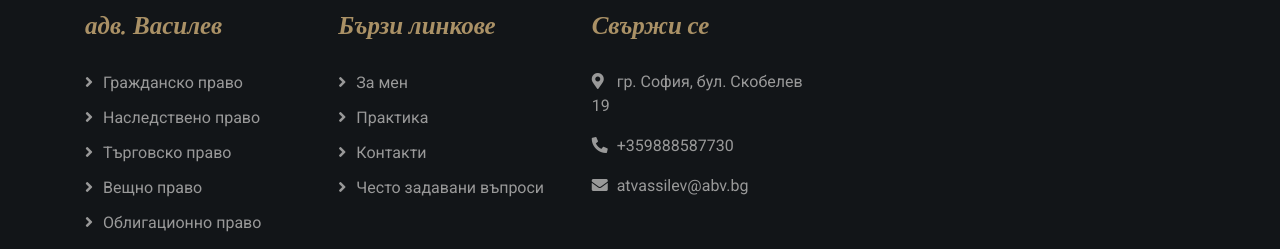
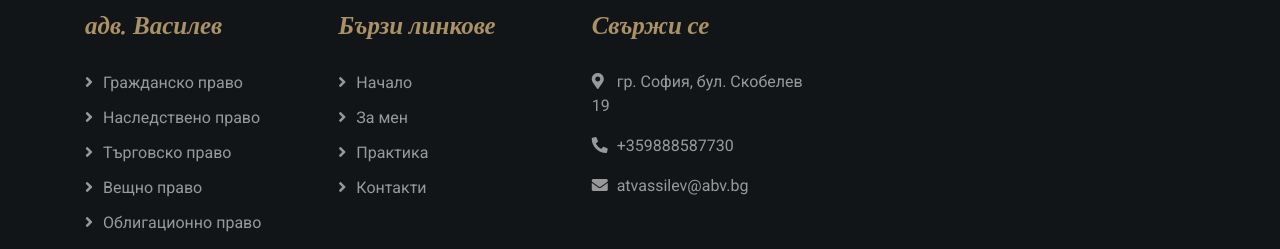
Before and after one commit to AtiVassileva/law-firm-vassilev, a React (Create React App) app in the folder vassilev-law-firm/: page /practice in a window 1280 px wide. Shown: the part 2423-2672 px from the top of the page. Built offline with nearby package versions, Linux system fonts and the light colour scheme.

Commit message:
Added scroll to top functionality

```diff
--- a/vassilev-law-firm/public/css/style.css
+++ b/vassilev-law-firm/public/css/style.css
@@ -1796,6 +1796,7 @@ a:focus {
 #notfound {
     position: relative;
     height: 100vh;
+    background: #000;
 }
 
 #notfound .notfound {
--- a/vassilev-law-firm/src/App.js
+++ b/vassilev-law-firm/src/App.js
@@ -6,19 +6,22 @@ import Contact from './components/Contact/Contact';
 import Practice from './components/Practice/Practice';
 import Footer from './components/Footer';
 import ErrorPage from './components/ErrorPage';
+import ScrollToTop from './components/ScrollToTop';
 
 function App() {
   return (
     <div id="app">
+      <ScrollToTop>
         <NavMenu />
         <Switch>
           <Route path="/" exact component={Home} />
           <Route path="/about" component={About} />
-        <Route path="/contact" component={Contact}/>
+          <Route path="/contact" component={Contact} />
           <Route path="/practice" component={Practice} />
           <Route component={ErrorPage} />
         </Switch>
-      <Footer/>
+        <Footer />
+      </ScrollToTop>
     </div>
   );
 }
--- a/vassilev-law-firm/src/components/Footer.js
+++ b/vassilev-law-firm/src/components/Footer.js
@@ -21,10 +21,10 @@ const Footer = () => {
                             <div className="col-md-6 col-lg-4">
                                 <div className="footer-link">
                                     <h2>Бързи линкове</h2>
+                                    <Link to="/">Начало</Link>
                                     <Link to="/about">За мен</Link>
                                     <Link to="/practice">Практика</Link>
                                     <Link to="/contact">Контакти</Link>
-                                    <Link to="/faq">Често задавани въпроси</Link>
                                 </div>
                             </div>
                             <div className="col-md-6 col-lg-4">
@@ -54,7 +54,9 @@ const Footer = () => {
                         </p>
                     </div>
                     <div className="col-md-6">
-                        <p>Designed By <Link to="https://htmlcodex.com">HTML Codex</Link>
+                        <p>Designed By
+                            <Link to="https://htmlcodex.com">HTML Codex
+                            </Link>
                         </p>
                     </div>
                 </div>
--- /dev/null
+++ b/vassilev-law-firm/src/components/ScrollToTop.js
@@ -0,0 +1,14 @@
+import { useEffect } from 'react';
+import { useLocation } from 'react-router';
+
+const ScrollToTop = (props) => {
+    const location = useLocation();
+
+    useEffect(() => {
+        window.scrollTo(0, 0);
+    }, [location]);
+
+    return <>{props.children}</>
+};
+
+export default ScrollToTop;
```
Lines whose indentation alone changed are shown as unchanged.
